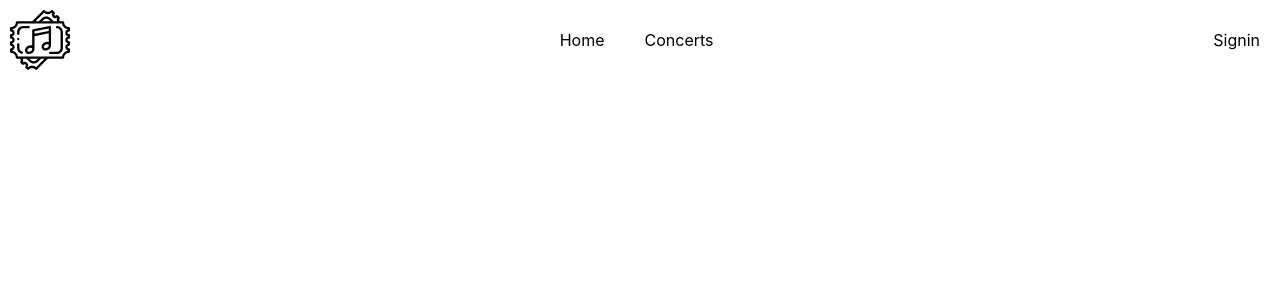
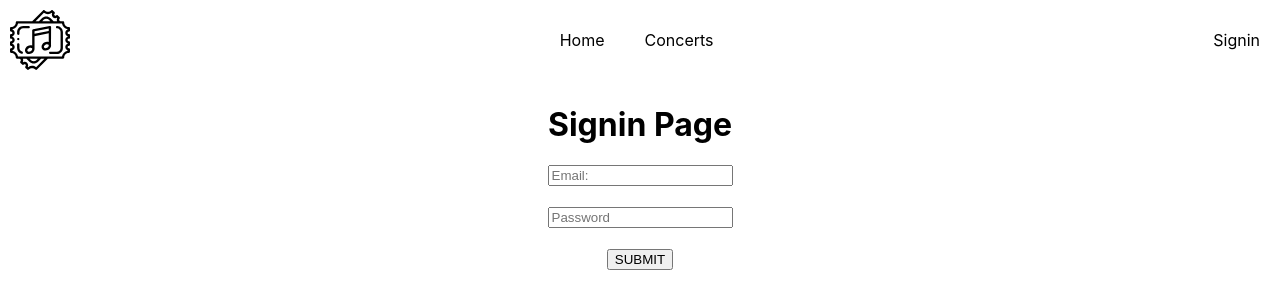
Before and after one commit to M-Kolodziejczyk/concert-ticket, a React (Create React App) app: page /signin in a window 1280 px wide. Shown: the top 308 px of the page. Built offline with nearby package versions, Linux system fonts and the light colour scheme; no server answers; what aws-amplify would draw is missing.

Commit message:
Create SigninPage component

```diff
--- a/src/App.js
+++ b/src/App.js
@@ -4,6 +4,7 @@ import { Switch, Route } from "react-router-dom";
 import Header from "./components/header/header.component";
 import HomePage from "./pages/homepage/homepage.component";
 import SignupPage from "./pages/sign-up/sign-up.component";
+import SigninPage from "./pages/signin-page/signin-page.component";
 import "./App.css";
 
 const App = () => {
@@ -13,6 +14,7 @@ const App = () => {
       <Switch>
         <Route exact path="/" component={HomePage} />
         <Route exact path="/signup" component={SignupPage} />
+        <Route exact path="/signin" component={SigninPage} />
       </Switch>
     </div>
   );
--- a/src/pages/sign-up/sign-up.component.jsx
+++ b/src/pages/sign-up/sign-up.component.jsx
@@ -19,7 +19,7 @@ const SignUpPage = () => {
     if (pushRoute) {
       history.push(`${pushRoute}`);
     }
-  }, [pushRoute]);
+  }, [pushRoute, history]);
 
   const handleSubmit = (e) => {
     e.preventDefault();
@@ -56,7 +56,6 @@ const SignUpPage = () => {
               onChange={handleChange}
             />
           </div>
-          .
           <div className="signupPage__group">
             <input type="submit" value="SUBMIT" name="submit" />
           </div>
--- /dev/null
+++ b/src/pages/signin-page/signin-page.component.jsx
@@ -0,0 +1,55 @@
+import React, { useState } from "react";
+
+import "./signin-page.styles.scss";
+
+const SigninPage = () => {
+  const [userCredentials, setUserCredentials] = useState({
+    email: "",
+    password: "",
+  });
+
+  const handleChange = (e) => {
+    const { name, value } = e.target;
+    setUserCredentials({ ...userCredentials, [name]: value });
+  };
+
+  const handleSubmit = (e) => {
+    e.preventDefault();
+    console.log("Submit, credentials: ", userCredentials);
+  };
+
+  return (
+    <div className="signinPage">
+      <h1>Signin Page</h1>
+      <div className="container">
+        <form className="form" onSubmit={handleSubmit}>
+          <div className="form__group">
+            <input
+              className="form__input"
+              type="email"
+              name="email"
+              placeholder="Email:"
+              value={userCredentials.email}
+              onChange={handleChange}
+            />
+          </div>
+          <div className="form__group">
+            <input
+              className="form__input"
+              type="password"
+              name="password"
+              placeholder="Password"
+              value={userCredentials.password}
+              onChange={handleChange}
+            />
+          </div>
+          <div className="form__group">
+            <input type="submit" value="SUBMIT" name="submit" />
+          </div>
+        </form>
+      </div>
+    </div>
+  );
+};
+
+export default SigninPage;
--- /dev/null
+++ b/src/pages/signin-page/signin-page.styles.scss
@@ -0,0 +1,20 @@
+.signinPage {
+  margin: 0 auto;
+  display: flex;
+  flex-direction: column;
+  justify-content: center;
+
+  h1 {
+    margin: 0 auto;
+  }
+
+  .form {
+    display: flex;
+    flex-direction: column;
+    align-items: center;
+
+    .form__group {
+      margin-top: 20px;
+    }
+  }
+}
```
